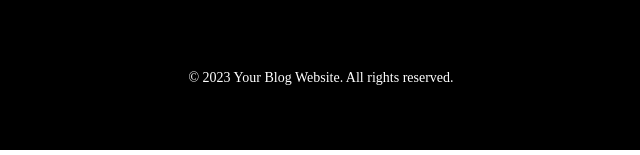
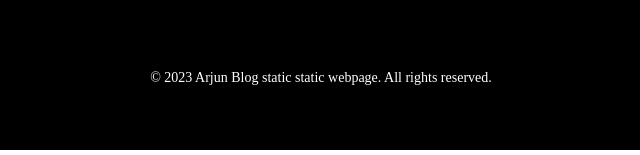
Before and after one commit to asmres/mini-website, a plain HTML site: page index.html in a window 1280 px wide. Shown: the part 2838-2993 px from the top of the page, 319-959 px from the left. Drawn offline with Linux system fonts and the light colour scheme.

Commit message:
Update index.html

```diff
--- a/index.html
+++ b/index.html
@@ -145,7 +145,7 @@
             </div>
         </div>
         <div class="footer-bottom">
-            <p>&copy; 2023 Your Blog Website. All rights reserved.</p>
+            <p>&copy; 2023 Arjun Blog static static webpage. All rights reserved.</p>
         </div>
     </footer>
 </body>
```
